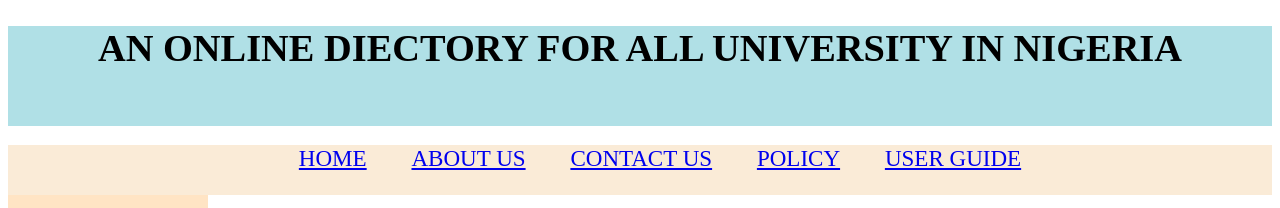
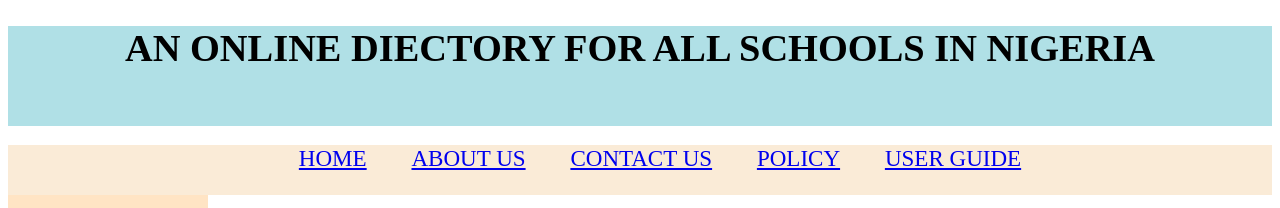
Before and after one commit to topedave/school, a plain HTML site: page index.html in a window 1280 px wide. Shown: the top 208 px of the page. Drawn offline with Linux system fonts and the light colour scheme.

Commit message:
Update index.html

```diff
--- a/index.html
+++ b/index.html
@@ -10,7 +10,7 @@
 <body>
 
   <main>
-  <header><h1>AN ONLINE DIECTORY FOR ALL UNIVERSITY IN NIGERIA</h1></header>
+  <header><h1>AN ONLINE DIECTORY FOR ALL SCHOOLS IN NIGERIA</h1></header>
   <nav>
 <ul>
 <li><a href="index.html">HOME</a></li>
```
